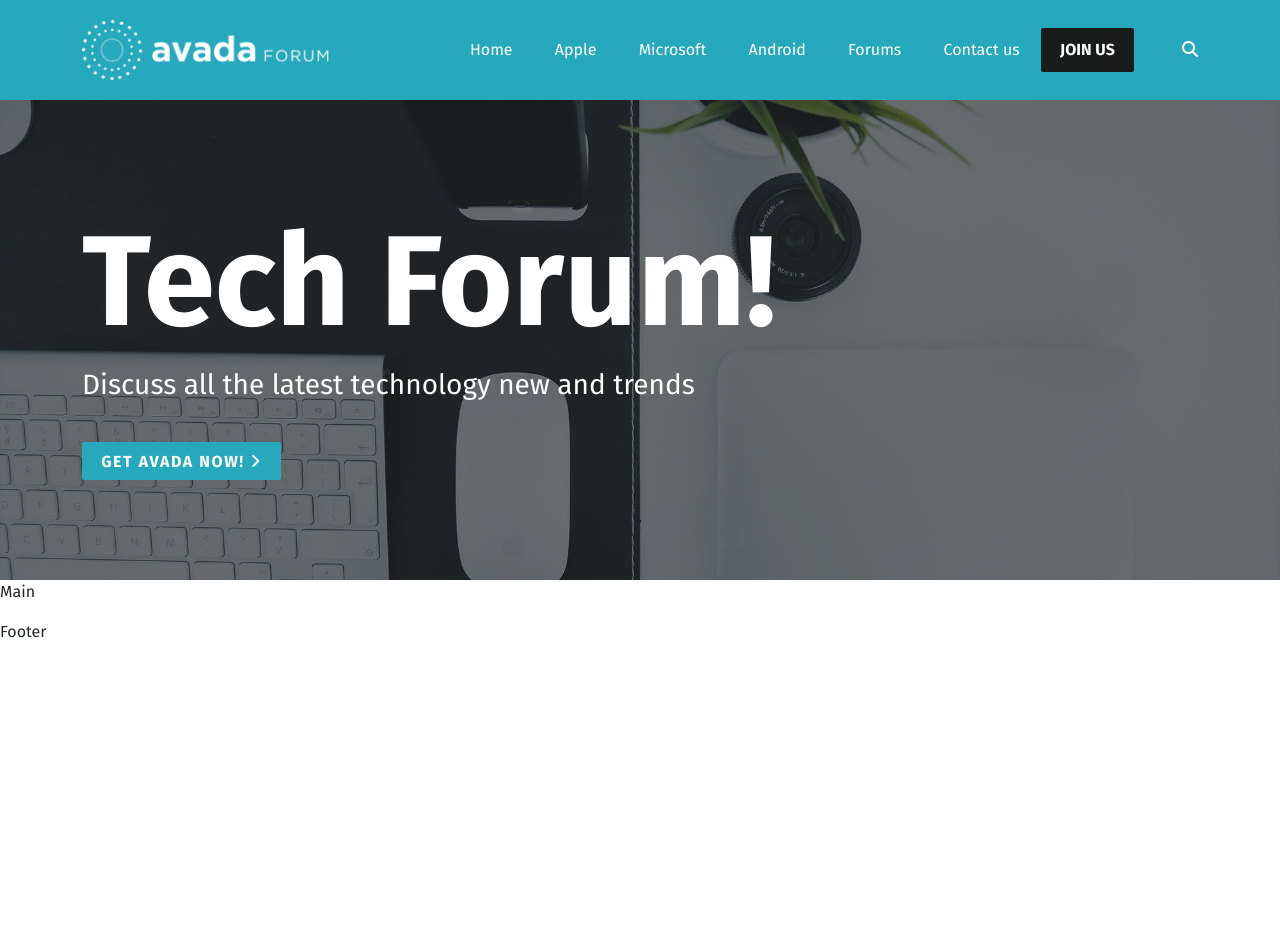
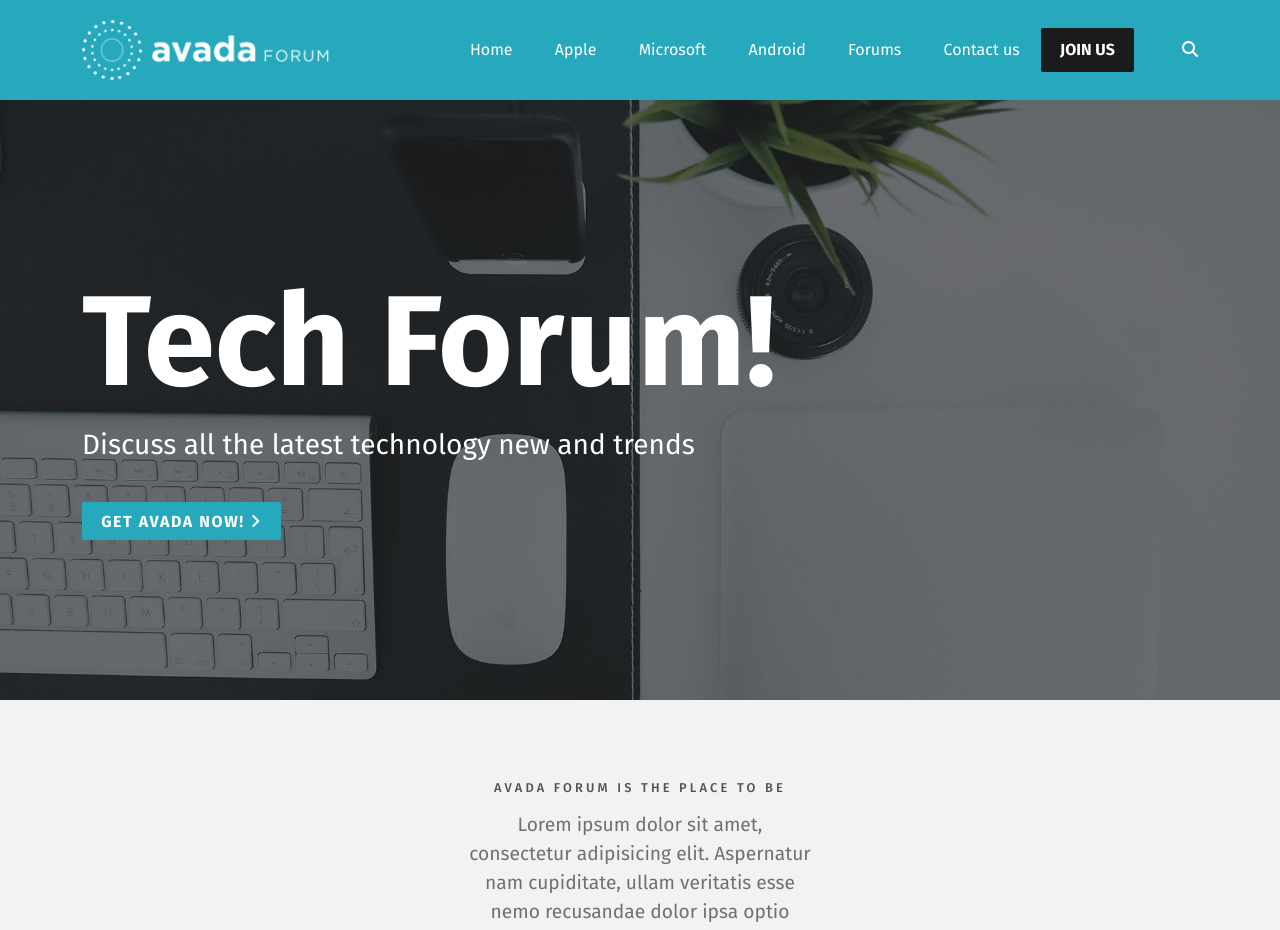
Before and after one commit to matte887/proj-html-vuejs, a Vue app: page / in a window 1280 px wide. Shown: the top 930 px of the page. Before the commit the page ends 800 px from the top, so only its background shows below. Built offline with nearby package versions, Linux system fonts and the light colour scheme.

Commit message:
Implementata sezione disclaimer

```diff
--- a/src/components/AppHeader.vue
+++ b/src/components/AppHeader.vue
@@ -75,7 +75,7 @@ export default {
 
     .ms_jumbotron {
         width: 100%;
-        height: 60vh;
+        height: 75vh;
         background-image: url(../assets/images/Selected/home_slider_bg.jpg);
         background-repeat: no-repeat;
         background-position: center;
--- a/src/components/AppMain.vue
+++ b/src/components/AppMain.vue
@@ -1,6 +1,13 @@
 <template>
   <main>
-      <p>Main</p>
+    <section class="disclaimer">
+      <div class="ms_container">
+        <div class="container-fluid">
+          <h5 class="small-title mb-3">Avada forum is the place to be</h5>
+          <p>Lorem ipsum dolor sit amet, consectetur adipisicing elit. Aspernatur nam cupiditate, ullam veritatis esse nemo recusandae dolor ipsa optio reprehenderit labore.</p>
+        </div>
+      </div>
+    </section>
   </main>
 </template>
 
@@ -11,5 +18,21 @@ export default {
 </script>
 
 <style lang="scss" scoped>
+@import '../style/variables.scss';
+@import '../style/common.scss';
 
+.disclaimer {
+  text-align: center;
+  width: 100%;
+  padding: 5rem;
+  background-color: $background-grey;
+  .ms_container {
+    width: 33%;
+    margin: 0 auto;
+  }
+  p {
+    font-size: 1.2rem;
+    color: $text-grey;
+  }
+}
 </style>
--- a/src/style/common.scss
+++ b/src/style/common.scss
@@ -23,6 +23,13 @@ a:hover {
     color: $accent-color;
 }
 
+.small-title {
+    font-size: .8rem;
+    text-transform: uppercase;
+    color: $title-grey;
+    letter-spacing: .2rem;
+}
+
 // Components
 .ms_btn {
     padding: .6rem 1.2rem;
--- a/src/style/variables.scss
+++ b/src/style/variables.scss
@@ -3,6 +3,9 @@ $brand-primary-color: #26a9bd;
 $accent-color: #fc8b5f;
 $white-shade: #ffffff;
 $dividers-buttons: #1a1b1b;
+$title-grey:#525252;
+$text-grey: #707070;
+$background-grey: #f2f2f2;
 
 // Sizes
 $header-height: 100px;
```
